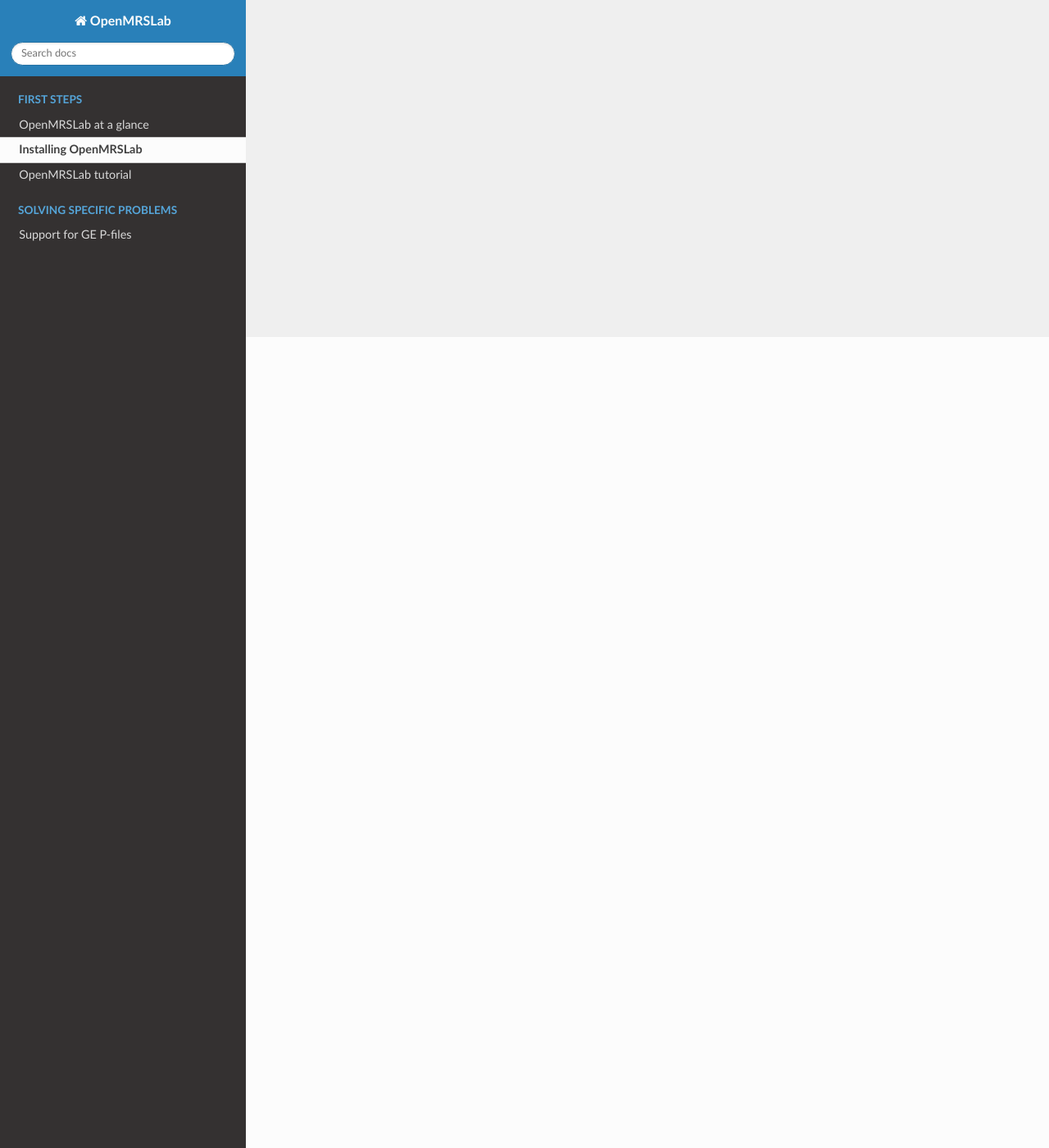
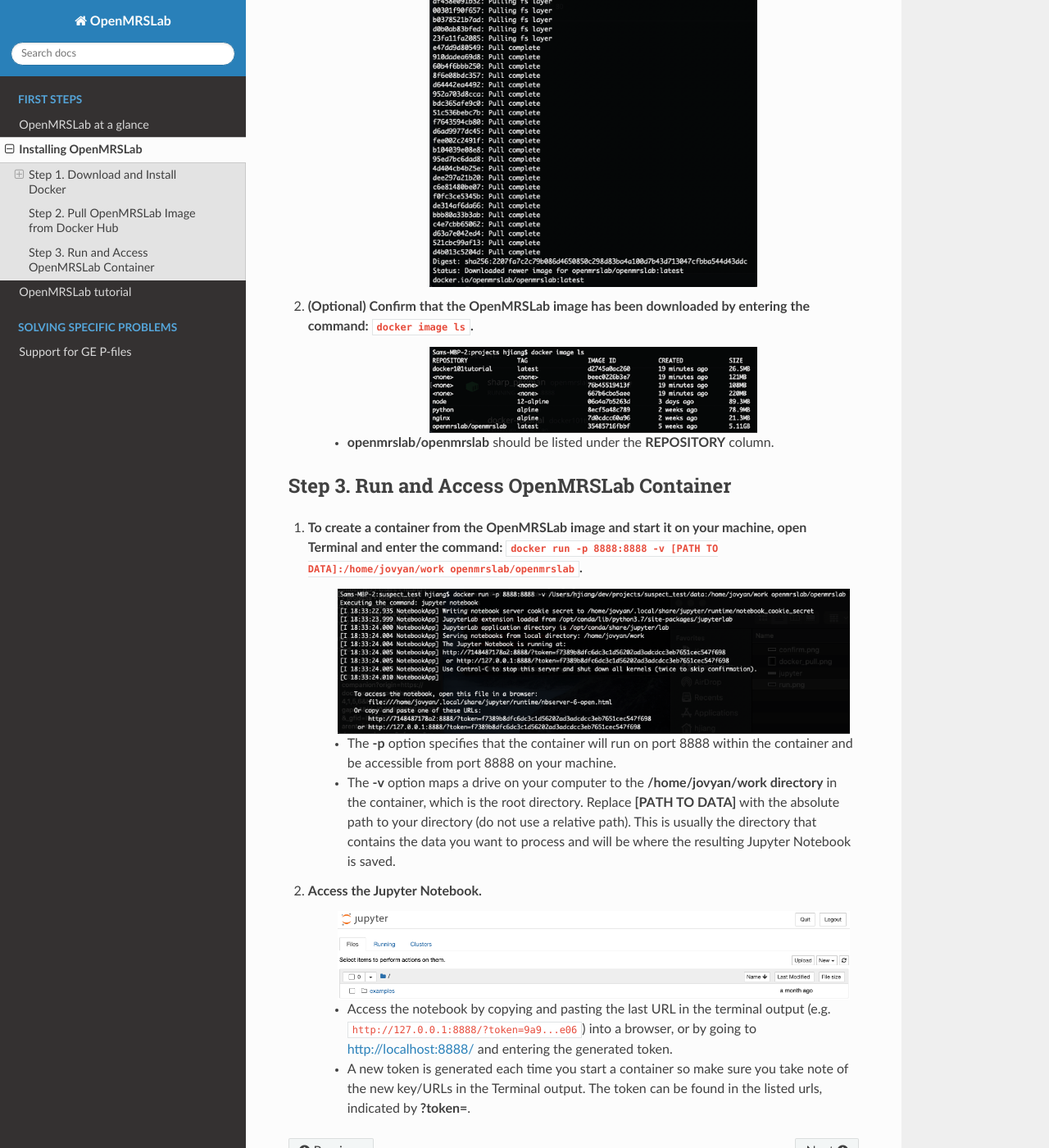
Before and after one commit to openmrslab/openmrslab, a Sphinx documentation site: the page built from docs/intro/install.rst, in a window 1280 px wide and 1400 px high, scrolled down 989 px. Shown: the whole window at 82% size. Built offline with Sphinx 7.4.7 and the Read the Docs theme 2.0.0, drawn with Linux system fonts in a browser that asks for light colours; pages that are not in the unit, such as notebooks, are missing from menus; some of the changed text lies outside the part shown.

Commit message:
Add install documentation and corresponding screenshots

```diff
--- a/docs/intro/install.rst
+++ b/docs/intro/install.rst
@@ -3,3 +3,65 @@
 =====================
 Installing OpenMRSLab
 =====================
+
+###################################
+Step 1. Download and Install Docker
+###################################
+
+Mac
+***
+#. Download and install Docker Desktop for Mac.
+    * Download link: https://www.docker.com/products/docker-desktop
+    * Installation guide: https://docs.docker.com/docker-for-mac/install/
+
+Windows
+*******
+#. Download and install Docker Desktop for Windows.
+    * Download link: https://www.docker.com/products/docker-desktop
+    * Installation guide: https://docs.docker.com/docker-for-windows/install/
+
+Linux
+*****
+#. Install Docker Engine (which includes Docker CLI) for your Linux distribution).
+    * CentOS: https://docs.docker.com/engine/install/centos/
+    * Debian: https://docs.docker.com/engine/install/debian/
+    * Fedora: https://docs.docker.com/engine/install/fedora/
+    * Raspbian: https://docs.docker.com/engine/install/debian/
+    * Ubuntu: https://docs.docker.com/engine/install/ubuntu/
+
+#############################################
+Step 2. Pull OpenMRSLab Image from Docker Hub
+#############################################
+#. In Terminal (Mac and Linux) or Command Prompt (Windows), enter the command: ``docker pull openmrslab/openmrslab``.
+    .. image:: images/install_pull.png
+      :align: center
+      :width: 400
+      :alt: docker pull screenshot
+#. (Optional) Confirm that the OpenMRSLab image has been downloaded by entering the command: ``docker image ls``.
+    .. image:: images/install_confirm.png
+      :align: center
+      :width: 400
+      :alt: docker image ls screenshot
+
+    * **openmrslab/openmrslab** should be listed under the **REPOSITORY** column.
+
+###########################################
+Step 3. Run and Access OpenMRSLab Container
+###########################################
+#. To create a container from the OpenMRSLab image and start it on your machine, open Terminal and enter the command: ``docker run -p 8888:8888 -v [PATH TO DATA]:/home/jovyan/work openmrslab/openmrslab``.
+    .. image:: images/install_run.png
+      :align: center
+      :width: 625
+      :alt: docker run screenshot
+
+    * The **-p** option specifies that the container will run on port 8888 within the container and be accessible from port 8888 on your machine.
+    * The **-v** option maps a drive on your computer to the **/home/jovyan/work directory** in the container, which is the root directory. Replace **[PATH TO DATA]** with the absolute path to your directory (do not use a relative path). This is usually the directory that contains the data you want to process and will be where the resulting Jupyter Notebook is saved.
+
+#. Access the Jupyter Notebook.
+    .. image:: images/install_jupyter.png
+      :align: center
+      :width: 625
+      :alt: Jupyter screenshot
+
+    * Access the notebook by copying and pasting the last URL in the terminal output (e.g. ``http://127.0.0.1:8888/?token=9a9...e06``) into a browser, or by going to http://localhost:8888/ and entering the generated token.
+    * A new token is generated each time you start a container so make sure you take note of the new key/URLs in the Terminal output. The token can be found in the listed urls, indicated by **?token=**.
```
Also changed, not shown: docs/intro/images/install_confirm.png (added), docs/intro/images/install_jupyter.png (added), docs/intro/images/install_pull.png (added), docs/intro/images/install_run.png (added).
